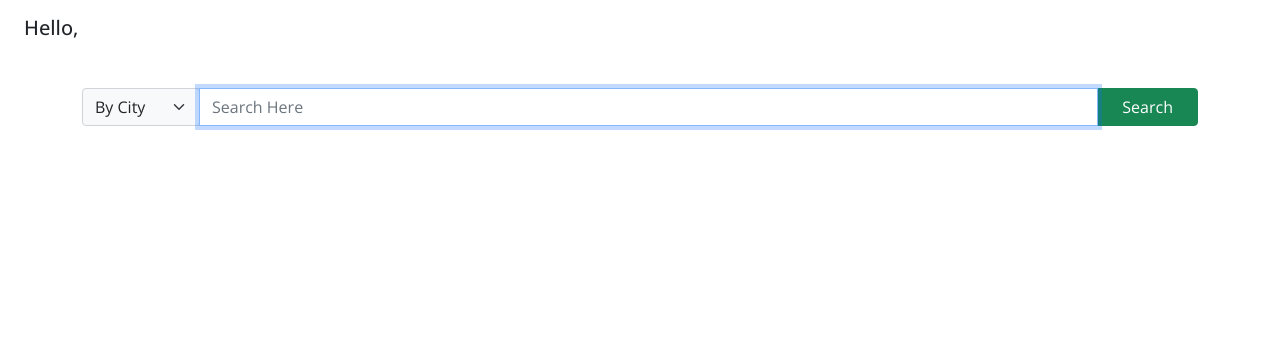
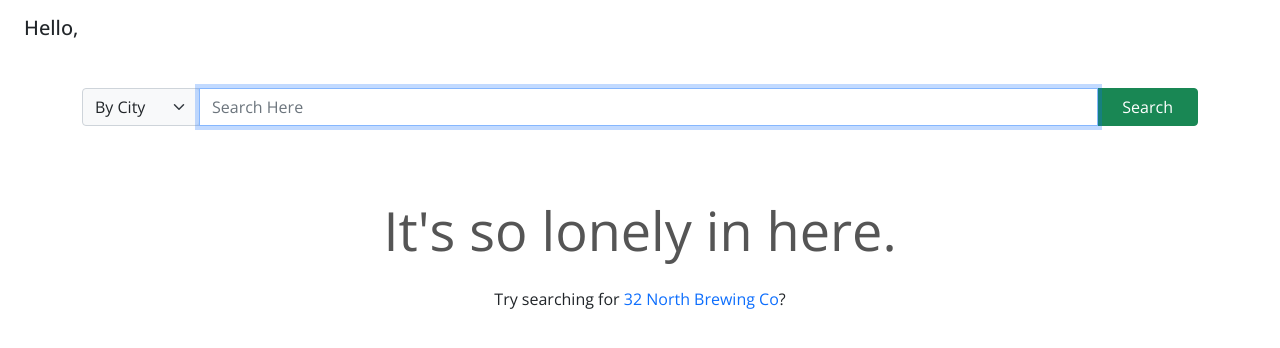
Before and after one commit to amdhanwate/breview, a Flask app: page / in a window 1280 px wide. Shown: the part 53-401 px from the top of the page. Run offline with Flask 3, Linux system fonts and the light colour scheme; some libraries are stand-ins or nearby versions.

Commit message:
click on suggestion to populate search form

```diff
--- a/src/static/css/home.css
+++ b/src/static/css/home.css
@@ -10,3 +10,19 @@
 	/* font-family: "Inter", sans-serif; */
 	font-family: "Open Sans", sans-serif;
 }
+
+.fs-54 {
+	font-size: 54px;
+}
+
+.mt-8 {
+	margin-top: 4rem;
+}
+
+.text-555 {
+	color: #555;
+}
+
+.cursor-pointer {
+	cursor: pointer;
+}
--- a/src/static/js/search.js
+++ b/src/static/js/search.js
@@ -3,6 +3,7 @@
 const brewery_container = document.querySelector(".brewery_container");
 const brewery_search_loader = document.querySelector(".brewery_search_loader");
 const noBreweriesFound = document.querySelector(".no-breweries-found");
+const lonelyContainer = document.querySelector(".lonely-container")
 
 function populate_brewery_card(info) {
     if (info["phone"] == null) info["phone"] = "Not Available";
@@ -51,6 +52,7 @@
         redirect: 'follow'
     };
 
+    lonelyContainer.classList.add("d-none")
     noBreweriesFound.classList.add("d-none");
     brewery_search_loader.classList.remove("d-none");
 
@@ -94,3 +96,10 @@
 
     getBreweries(filter_value, search_bar_value);
 }
+
+const populate_suggestion_in_form = () => {
+    const brewery_search_form = document.forms.namedItem("brewery_search_form")
+
+    brewery_search_form.elements.namedItem("filter_by").value = "name";
+    brewery_search_form.elements.namedItem("search_bar").value = "32 North Brewing Co";
+}
--- a/src/templates/home.html
+++ b/src/templates/home.html
@@ -32,19 +32,27 @@
         Hello, <span class="username"></span>
     </h1>
 
-    <form class="input-group mb-3 container mt-5" onsubmit="searchBreweries(event)">
+    <form name="brewery_search_form" class="input-group mb-3 container mt-5" onsubmit="searchBreweries(event)">
         <div class="input-group-text p-0">
-            <select id="filter_by" class="form-select form-select shadow-none bg-light border-0">
+            <select name="filter_by" id="filter_by" class="form-select form-select shadow-none bg-light border-0">
                 <option value="city" selected>By City</option>
                 <option value="name">By Name</option>
                 <option value="type">By Type</option>
             </select>
         </div>
-        <input type="text" class="form-control" placeholder="Search Here" id="search_bar" autofocus required>
+        <input type="text" class="form-control" placeholder="Search Here" name="search_bar" id="search_bar" autofocus
+            required>
         <button class="input-group-text shadow-none px-4 btn btn-success">
             Search
         </button>
     </form>
+
+    <div class="mt-8 container lonely-container">
+        <p class="text-center text-555 fs-54">It's so lonely in here.</p>
+        <p class="text-center">Try searching for <span class="text-primary cursor-pointer"
+                onclick="populate_suggestion_in_form()">32 North Brewing Co</span>?
+        </p>
+    </div>
 
     <div class="brewery_search_loader d-none text-center my-5 d-flex align-items-center justify-content-center">
         <div class="spinner-border text-center me-2" role="status">
```
